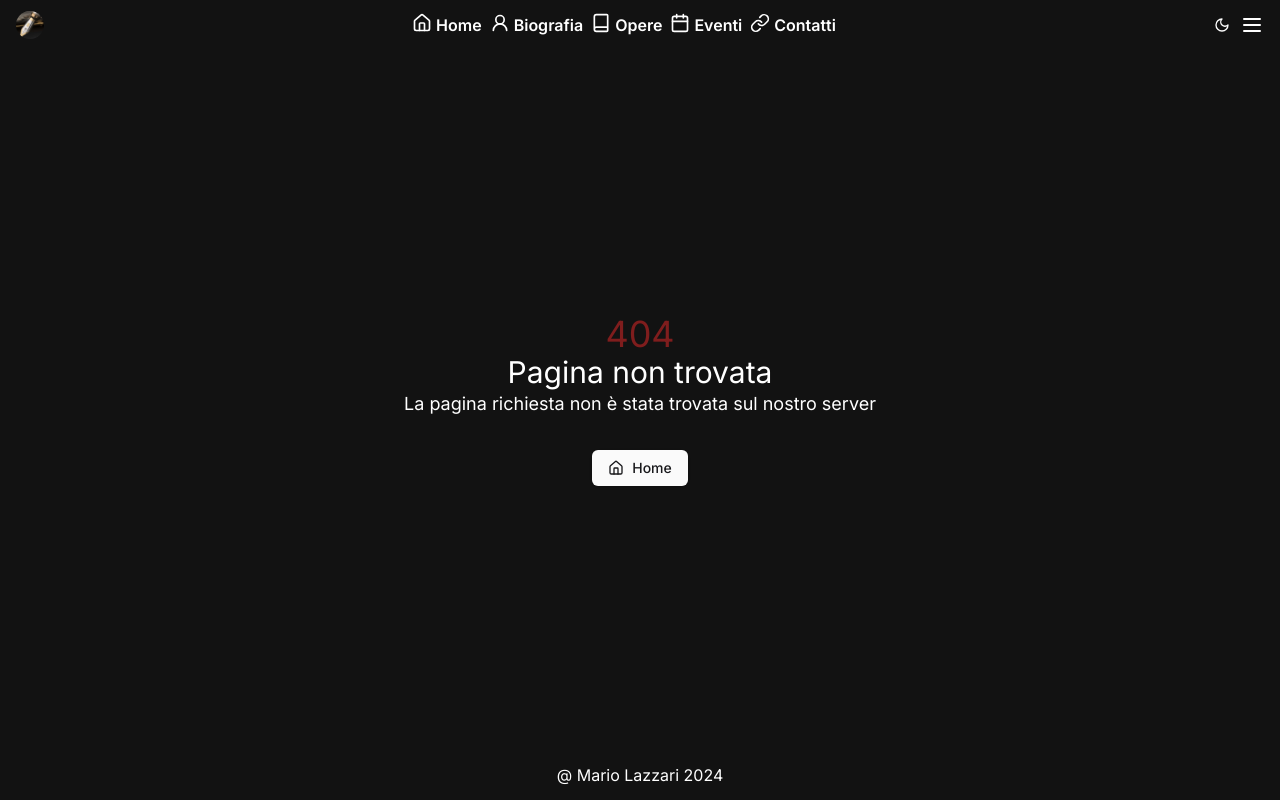
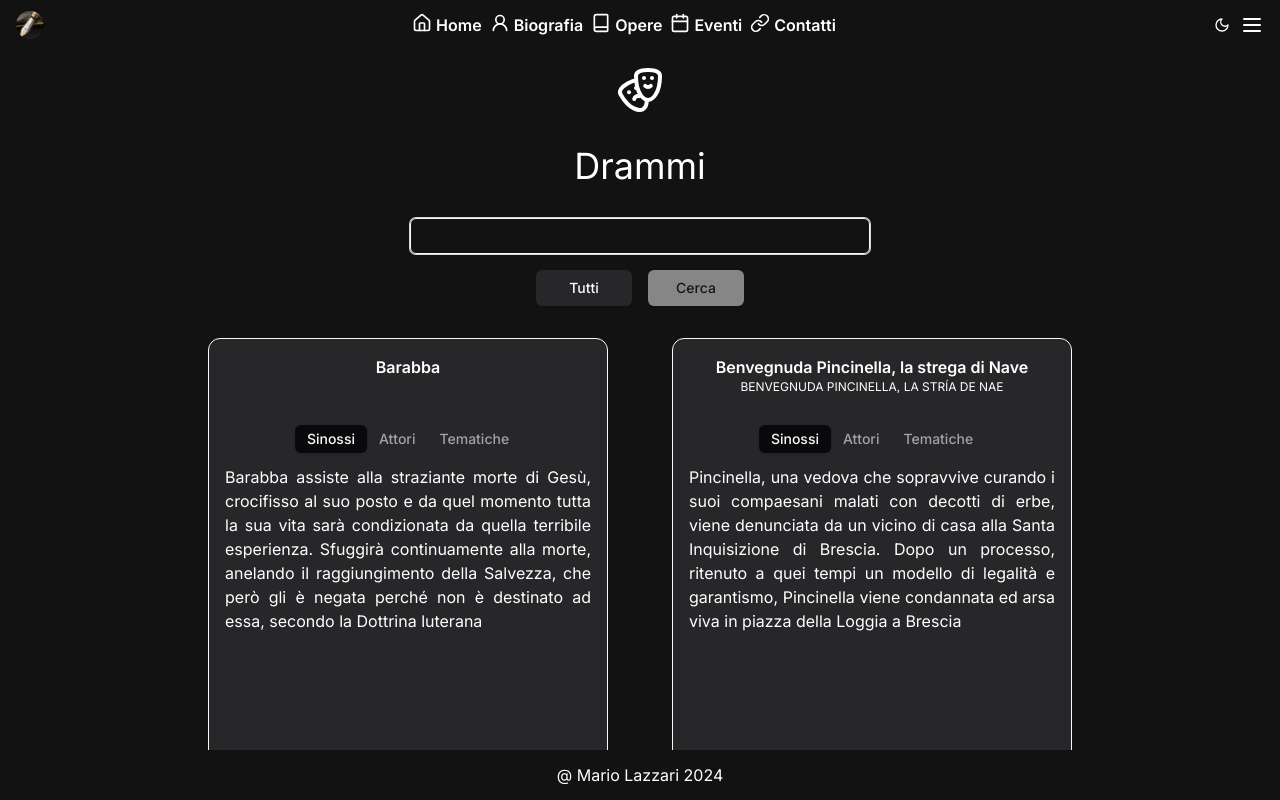
Before and after one commit to mariolazzari/mariafilippini.it, a Next.js app: page /works/dramas in a window 1280 px wide. Before the commit this address had no page. Built offline with nearby package versions, Linux system fonts and the light colour scheme.

Commit message:
feat: dramas page

```diff
--- a/app/works/acts/page.tsx
+++ b/app/works/acts/page.tsx
@@ -1,11 +1,9 @@
 import { Works } from "@/components/Works";
 import { acts } from "@/data/acts";
-import { PageProps } from "@/types/PageProps";
+import { WorksPageProps } from "@/types/WorksPageProps";
 import { Clapperboard } from "lucide-react";
 
-type Props = PageProps<{}, { search: string }>;
-
-async function ActsPage({ searchParams }: Props) {
+async function ActsPage({ searchParams }: WorksPageProps) {
   const { search = "" } = await searchParams;
 
   return (
--- a/app/works/comedies/page.tsx
+++ b/app/works/comedies/page.tsx
@@ -1,11 +1,9 @@
 import { comedies } from "@/data/comedies";
-import { PageProps } from "@/types/PageProps";
 import { PartyPopper } from "lucide-react";
 import { Works } from "@/components/Works";
+import { WorksPageProps } from "@/types/WorksPageProps";
 
-type Props = PageProps<{}, { search: string }>;
-
-async function ComediesPage({ searchParams }: Props) {
+async function ComediesPage({ searchParams }: WorksPageProps) {
   const { search = "" } = await searchParams;
 
   return (
--- /dev/null
+++ b/app/works/dramas/page.tsx
@@ -0,0 +1,22 @@
+import { Works } from "@/components/Works";
+import { WorksPageProps } from "@/types/WorksPageProps";
+import { Drama } from "lucide-react";
+import { dramas } from "@/data/dramas";
+
+async function DramasPage({ searchParams }: WorksPageProps) {
+  const { search = "" } = await searchParams;
+
+  return (
+    <>
+      <Works
+        icon={<Drama className="mx-auto" size={48} />}
+        title="Drammi"
+        href="/works/dramas"
+        search={search}
+        works={dramas}
+      />
+    </>
+  );
+}
+
+export default DramasPage;
--- a/components/SearchInput/index.tsx
+++ b/components/SearchInput/index.tsx
@@ -1,8 +1,8 @@
 "use client";
 
 import { ChangeEventHandler, MouseEventHandler, useState } from "react";
+import { useRouter } from "next/navigation";
 import { Input } from "@/components/ui/input";
-import { useRouter } from "next/navigation";
 import { Button } from "@/components/ui/button";
 import { SearchInputProps } from "./SearchInputProps";
 
--- /dev/null
+++ b/types/WorksPageProps.ts
@@ -0,0 +1,3 @@
+import { PageProps } from "./PageProps";
+
+export type WorksPageProps = PageProps<{}, { search: string }>;
```
